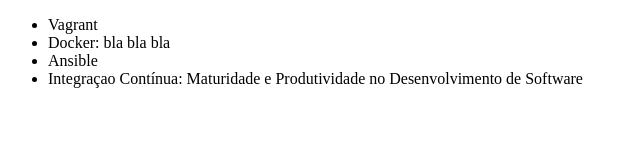
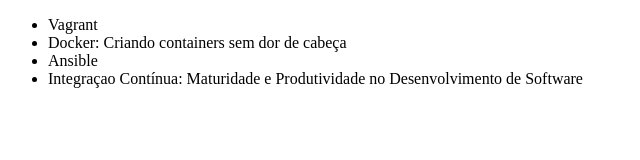
Before and after one commit to thiag0ferreira/alura-git, a plain HTML site: page index.html in a window 1280 px wide. Shown: the whole page, without its empty margins (0-640 px from the left). Drawn offline with Linux system fonts and the light colour scheme.

Commit message:
atualizando nome do curso de docker

```diff
--- a/index.html
+++ b/index.html
@@ -9,7 +9,7 @@
 <body>
     <ul>
         <li>Vagrant</li>
-        <li>Docker: bla bla bla</li>
+        <li>Docker: Criando containers sem dor de cabeça</li>
         <li>Ansible</li>
         <li>Integraçao Contínua: Maturidade e Produtividade no Desenvolvimento de Software</li>
     </ul>
```
